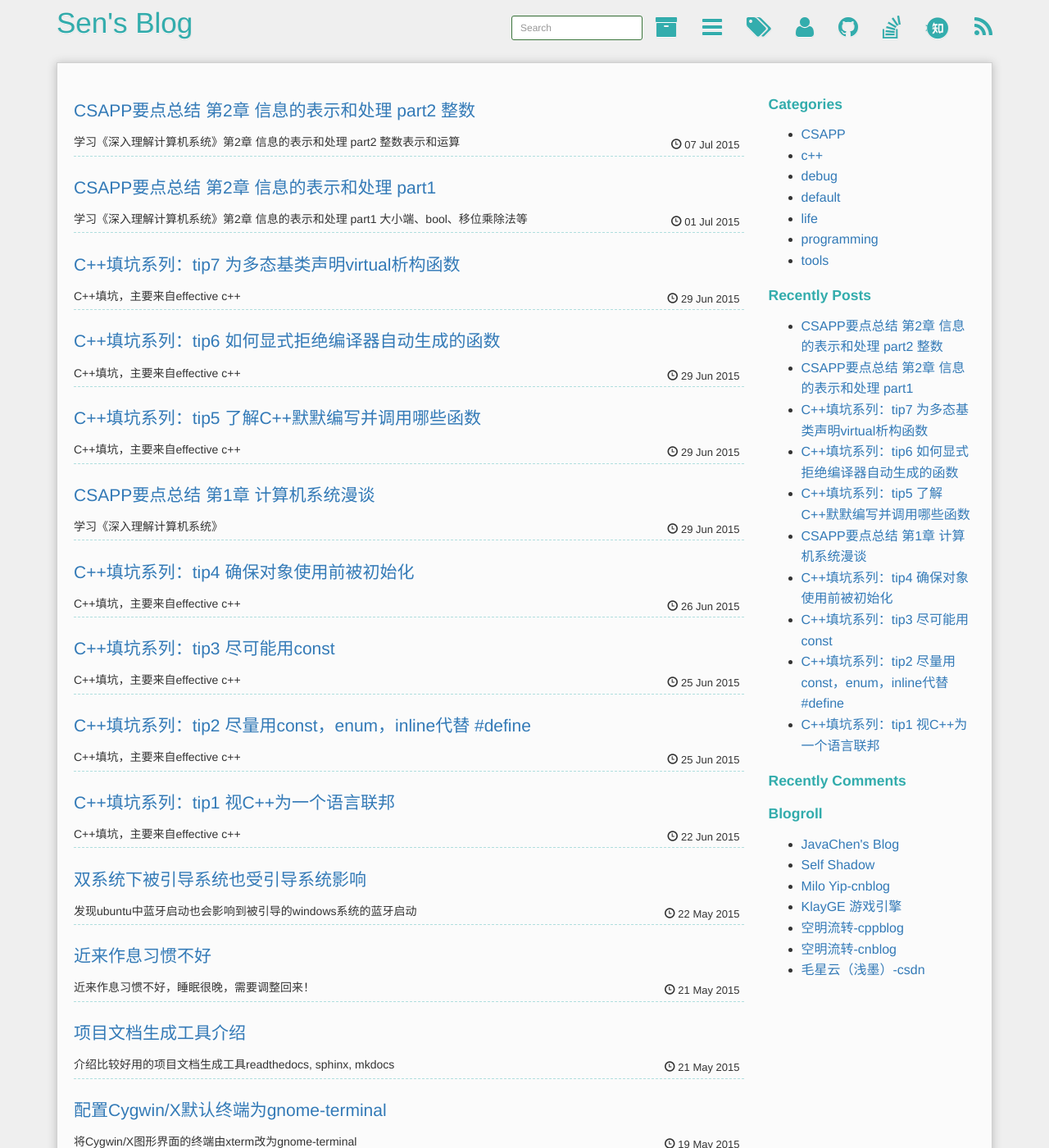
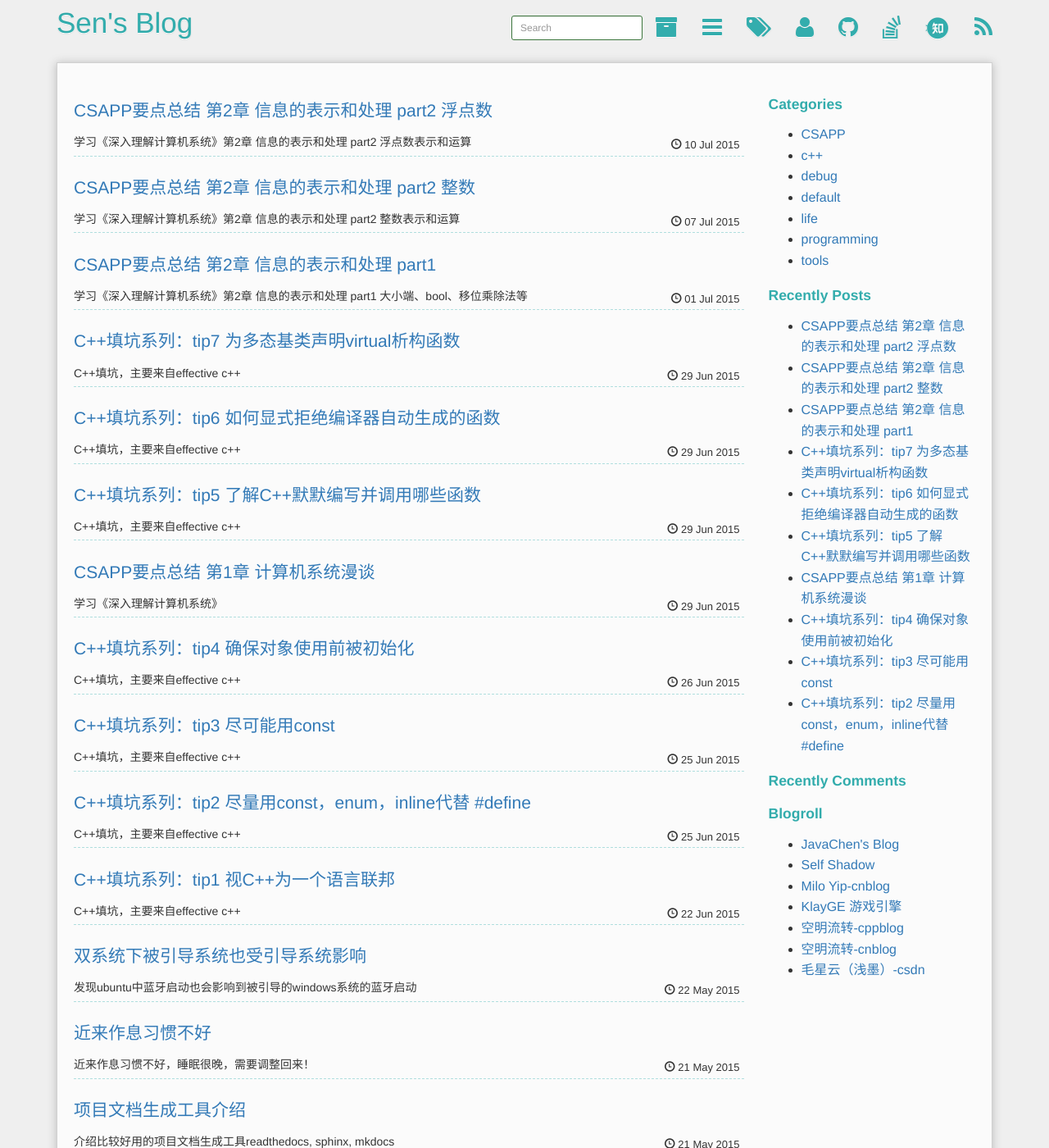
Before and after one commit to SenZhangAI/senzhangai.github.com, a Jekyll site: the page built from index.html, in a window 1280 px wide and 1400 px high. Shown: the whole window at 82% size. Built offline with Jekyll 4.4.1, drawn with Linux system fonts in a browser that asks for light colours; Markdown is read by kramdown in place of the engine named in the settings; the list of posts is cut into pages by our own code; comment, search, counter and statistics services are not loaded; some of the changed lines change nothing that is shown; some of the changed text lies outside the part shown.

Commit message:
new post

```diff
--- a/_posts/2015-07-01-csapp-chapter-2.md
+++ b/_posts/2015-07-01-csapp-chapter-2.md
@@ -6,15 +6,6 @@ keywords: CSAPP, 操作系统, 计算机系统, 汇编, 优化
 category: CSAPP
 tags: [ computer system ]
 ---
-
-整数和浮点数的表示是不同的，
-
-整数是精确的，浮点数是近似的。
-
-整数防止溢出，整数具有加法、乘法的结合律
-
-然而浮点数不具有交换律、结合律，因为浮点是近似的。
-
 
 ## 信息的存储
 ### 字长word size
--- /dev/null
+++ b/_posts/2015-07-10-csapp-chapter-2_3.md
@@ -0,0 +1,177 @@
+---
+layout: post
+title: "CSAPP要点总结 第2章 信息的表示和处理 part2 浮点数"
+description: "学习《深入理解计算机系统》第2章 信息的表示和处理 part2 浮点数表示和运算"
+keywords: CSAPP, 操作系统, 计算机系统, 汇编, 优化
+category: CSAPP
+tags: [ computer system ]
+---
+
+整数和浮点数的表示是不同的，
+
+整数是精确的，浮点数是近似的。
+
+整数防止溢出，整数具有加法、乘法的结合律
+
+然而浮点数不具有结合律，因为浮点是近似的。
+
+## 定点数
+略
+
+## IEEE浮点表示
+浮点数最重要的标准是IEEE 754标准
+IEEE浮点标准用 $V = (-1)^s \times M \times 2^E$的形式表示，
+
+s代表符号位，只有1位，s=1表示负数，s=0表示正数。
+M代表尾数,范围[1, 2) 或者 [0, 1)
+E代表阶码，
+
+对于单精度，s = 1(第31位), M = 8(第23到30位), E = 23(第0到22位)
+对于双精度，s = 1(第63位), M = 11(第52到62位), E = 52(第0到51位)
+如下图所示：
+
+![IEEE浮点标准格式]({{ '/assets/images/csapp2_fp_format.jpg' }})
+
+对于浮点数还分成了三类，分别用于不同场合的浮点数表示，
+如下图所示：
+
+![IEEE浮点类型]({{ '/assets/images/csapp2_fp_cases.jpg' }})
+
+### 1) 规格化的值（normalized value）
+即当exp的位不全为0且不全为1（单精度对应8位 255、双精度对于11位 2047）时，如上图。
+
+#### 符号位 s
+对于符号位不用说了。
+
+#### 阶码段
+对于阶码E， **E = e - Bias**，
+其中e即阶码段上的无符号数，
+例如单精度8位，那么取值范围就是 1 ~ 2^8-1 -1 = 254, （注意不能是0和255）
+对于双精度11位，那么同理取值范围是 1 ~ 2^11-1 -1 = 2046 （注意不能是0和2047）
+
+为了同时表示负数的情况，于是通过**Bias**偏置掉一半的数，
+$Bias = 2^{k-1}-1$,于是：
+对于单精度即 2^7 - 1 = 127,因此分水岭E=0发生在二进制为`0111 1111`
+对于双精度即 2^10 - 1 = 1023,因此分水岭E=0发生在二进制为`011 1111 1111`
+
+因此，E的取值范围单精度为 -126~127，双精度为 -1022~1023
+
+#### 小数段
+对于小数段，隐含以1开头（implied leading 1），
+即 1 + f，取值范围 [1, 2)
+当frac段全为0时，可以取1，但全为1也没法到2。
+最小值对于单精度和双精度都是1.0
+最大值对于单精度是 $ 1 + 1 - \frac{1}{2^{23}} \approx 1.999 999 880 790 71$，精度约为$ 10^{-7} $
+对于双精度是 $ 1 + 1- \frac{1}{2^{52}} $
+
+#### 取值范围小结
+综上可知，对于规格化的值，其取值范围为：
+
+以单精度最大/小值为例：
+0/1 | 1111 1110 | 111 1111 1111 1111 1111 1111
+即 $\pm$ 1.999 999 880 790 * 2^127
+
+最小norm的值:
+0/1 | 0000 0001 | 000 0000 0000 0000 0000 0000
+即 $\pm$ 1.0 * 2^-126
+
+### 2) 非规格化的值（denormalized value）
+简单说，就是为了表示0.0
+#### 符号位 s
+需要说明的是，根据IEEE的浮点格式，+0.0和-0.0在某些方面是不同的，其他方面是相同的。
+
+#### 阶码段
+对于阶码E， **E = 1 - Bias**，
+（如果按照norm的方式则为 0 - Bias）
+因此对于单精度，E = 1 - 127 = -126
+E之所以这样做,主要是为了平滑得从最小norm值过渡到denorm值
+例如对于单精度，norm最小值为 1.0 * 2^-126，而denorm最大值为0.999 999 880 790 * 2^-126
+
+#### 小数段
+对于小数段，不同于规格化数，**并不隐含以1开头，而是以0开头**，
+即 f，取值范围 [0, 1)
+当frac段全为0时，可以得到0，但全为1也没法到1。
+最小值对于单精度和双精度都是0.0
+最大值对于单精度是 $ 1 - \frac{1}{2^{23}} \approx 0.999 999 880 790 71$
+对于双精度是 $ 1- \frac{1}{2^{52}} $
+
+#### 取值范围小结
+问题来了，为什么当exp段全为0的时候要突然从norm转到denorm呢？
+为什么不都按照norm的规则呢？
+答：
+以单精度为例，
+对于denorm的精度（即除了0以外的最小值）
+0/1 | 0000 0000 | 000 0000 0000 0000 0000 0001
+2^-23 * 2^-126,最小值为0
+如果采用norm的方式，最小值为 E = 1.0*2^-127，**不能表示0.0**，
+当然，其精度可以达到2^-23 * 2^-127。
+所以可以发现，**之所以要考虑非规格化的值，是因为为了表示0.0**
+为了表示0，我们舍弃掉norm本可表示的最高精度2^-127，而把后面的空间拉平，表示了零，精度降一半。
+
+#### 规格化数和非规格化数的分布
+值得说明的是非规格化数是均匀分布的，且自然过渡到规格化数。
+而规格化数不是，如下图：
+
+![规格化数和非规格化数的分布]({{ '/assets/images/csapp2_normal_denormal.jpg' }})
+
+这是因为对于规格化数，每当E幂指数+1，精度则减少一半。
+对于单精度，规格化数的最小精度为 2^-23 * 2^-126
+而非规格化数 E=1，相当于fixed number，精度始终为2^-23 * 2^-126
+
+### 3) 特殊值
+当exp全为1时，若frac全为0，表示$\pm \infty$ 可用于除以0或者溢出的场合。
+
+当exp全为1时，而frac不为0，表示NaN，当一个运算不能为实数或无穷时，
+例如：$\sqrt[2]{-1}$ 或者 $\infty - \infty$,也可在某些应用中表示未初始化的数，很有用。
+
+### IEEE浮点数取值范围
+可以看到：
+对于单精度，可表示最小精度是 $1.4 \times 10^{-45}$，最大值是 $3.4 \times 10^{38}$
+对于双精度，可表示最小精度是 $4.9 \times 10^{-324}$。最大值是 $1.8 \times 10^{308}$
+
+![以非负数为例取值范围]({{ '/assets/images/csapp2_fp_range.jpg' }})
+
+## 舍入
+IEEE浮点数格式定义了4种不同舍入方法，
+默认是round-to-nearest，除了0.5这个数字外其他是就近原则，
+0.5是舍入到最近的偶数，例如1.5和2.5都舍入到2，所以也称为round-to-even
+
+其他三种方式产生实际值的确界（guaranteed bound），在一些数字应用中比较有用。
+
+round-toward-zero将正数、负数都朝着0舍入。
+round-to-down，也可称为floor函数吧，向下舍入。
+round-to-up，也可称为ceiling函数，向上舍入。
+
+之所以考虑偶数舍入，是为了减少统计情况下向同一边舍入带来的偏差。
+
+## 浮点运算
+前面知道，整数加法构成了阿贝尔群，其实，实数加法也构成阿贝尔群。
+然而，实数加法可以交换，**但不满足结合律**！
+例如: (3.14 + 1e10) - 1e10 = 0.0，而3.14 + (1e10 - 1e10) = 3.14
+
+作为阿贝尔群，实数加法到多数值存在逆元 -x，
+但是 $\infty$ 和 NaN是例外，因为$\infty - \infty = NaN$而不是0。
+
+因为不满足结合律，所以编译器在优化时，偏向于保守，
+很多看似可优化的，因为不知道作者是否在意结合律性来的可能不大的误差，所以没有优化。
+
+另外，实数加法满足单调性，即若 $a \geq b$ 则 $ a + x \geq b + x $。
+然而对于整数，由于存在溢出的情况，不满足单调性。
+
+对于乘法，也是满足交换律，但不满足结合率，且不满足分配律。
+
+对于程序员而言，不满足结合律和分配律是很严重的。
+
+## C语言中的浮点数
+C提供两种浮点是，float和double且大多情况下支持IEEE标准，
+但C并没有强制要求符合IEEE标准，因此并没有标准方法改变舍入方式或者定义诸如-0, $+\infty$, $-\infty$或者NaN这些特殊值，
+大多数系统提供相应头文件或库，但没有统一标准，可能细节有所不同。
+
+强制转换的规则：
+
+1. 从int到float，数字不会溢出，但可能被舍入。
+2. 从int/float转到double，因double精度更大，因此能保留精确的数值。
+3. 从double到float，可能溢出成为  $\pm \infty$，也有可能因精度问题被舍入
+4. 从float/double转为int，值将向零舍入。进一步说，值可能会溢出（毕竟浮点数范围更大）。然而，C标准没有对此的规定。因此，有些诸如与Intel兼容的微处理器将整数最小值统一定义为**整数不确定（integer indefinite）值**，即溢出结果。例如对于32位数，TMin_32 = [10...000] = -2^31 = 2 147 483 648。
+
+将大的浮点数转换成整数是一种常见的程序错误。
```
Also changed, not shown: assets/images/csapp2_fp_cases.jpg (added), assets/images/csapp2_fp_format.jpg (added), assets/images/csapp2_fp_range.JPG (added), assets/images/csapp2_normal_denormal.jpg (added).
